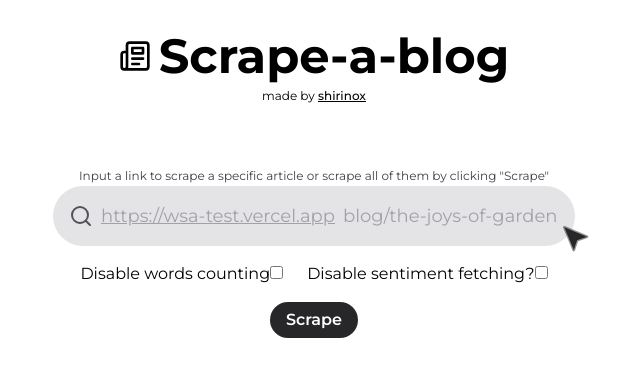
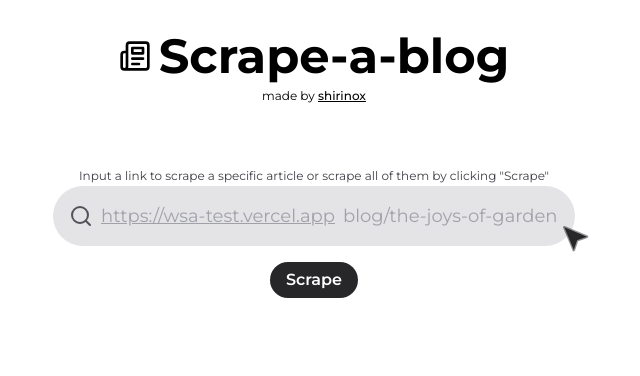
Before and after one commit to shirinox/scrape-a-blog, a Next.js app: page / in a window 1280 px wide. Shown: the top 376 px of the page, without its empty margins (326-966 px from the left). Built offline with nearby package versions, Linux system fonts and the light colour scheme.

Commit message:
Revert changes

```diff
--- a/app/api/scrape/article/route.ts
+++ b/app/api/scrape/article/route.ts
@@ -51,10 +51,8 @@ export const GET = async (res: NextRequest) => {
 	const content = articleContentElem.map((i, el) => $(el).text()).toArray();
 	const contentString = content.join(' ');
 
-	let wordCount: number = 0;
-	if (words) wordCount = contentString.split(' ').length;
-	let sentiment: string = '';
-	if (rating) sentiment = analyzeText(contentString);
+	const wordCount = contentString.split(' ').length;
+	const sentiment = analyzeText(contentString);
 
 	if (!content || !title || !topic)
 		return NextResponse.json({ error: 'No article content was found.' }, { status: 400 });
--- a/app/page.tsx
+++ b/app/page.tsx
@@ -62,22 +62,6 @@ export default function Home() {
 			</p>
 			<div>
 				<SearchBar setArticle={setArticle} />
-				<div className='flex gap-6 justify-center my-4'>
-					<label>
-						Disable words counting
-						<input
-							onChange={() => {
-								setEnableWords(!enableWords);
-								console.log(enableWords);
-							}}
-							type='checkbox'
-						/>
-					</label>
-					<label>
-						Disable sentiment fetching?
-						<input onChange={() => setEnableSentiment(!enableSentiment)} type='checkbox' />
-					</label>
-				</div>
 
 				<Button
 					onClick={(e: MouseEvent) => handleClick(e)}
```
